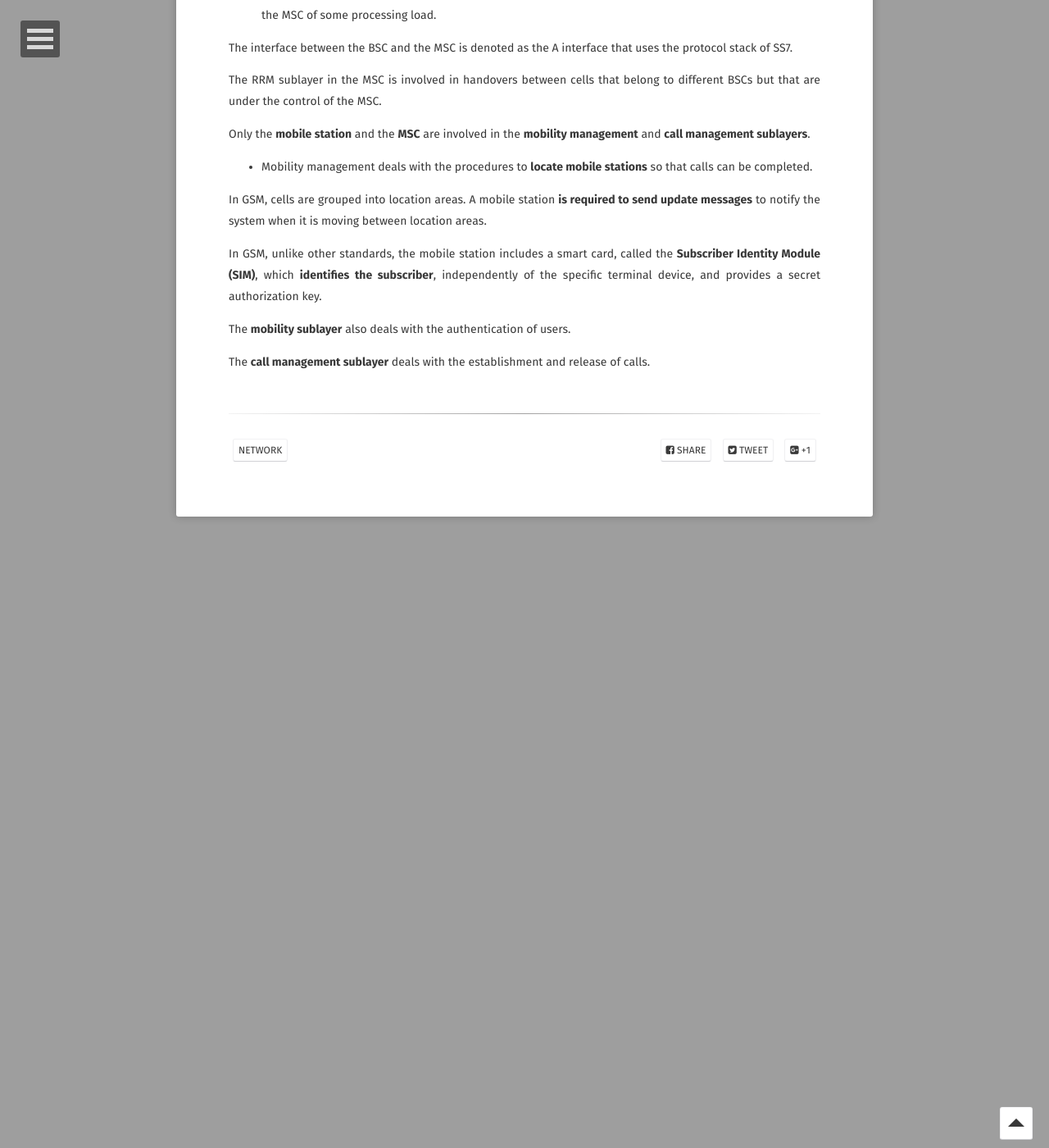
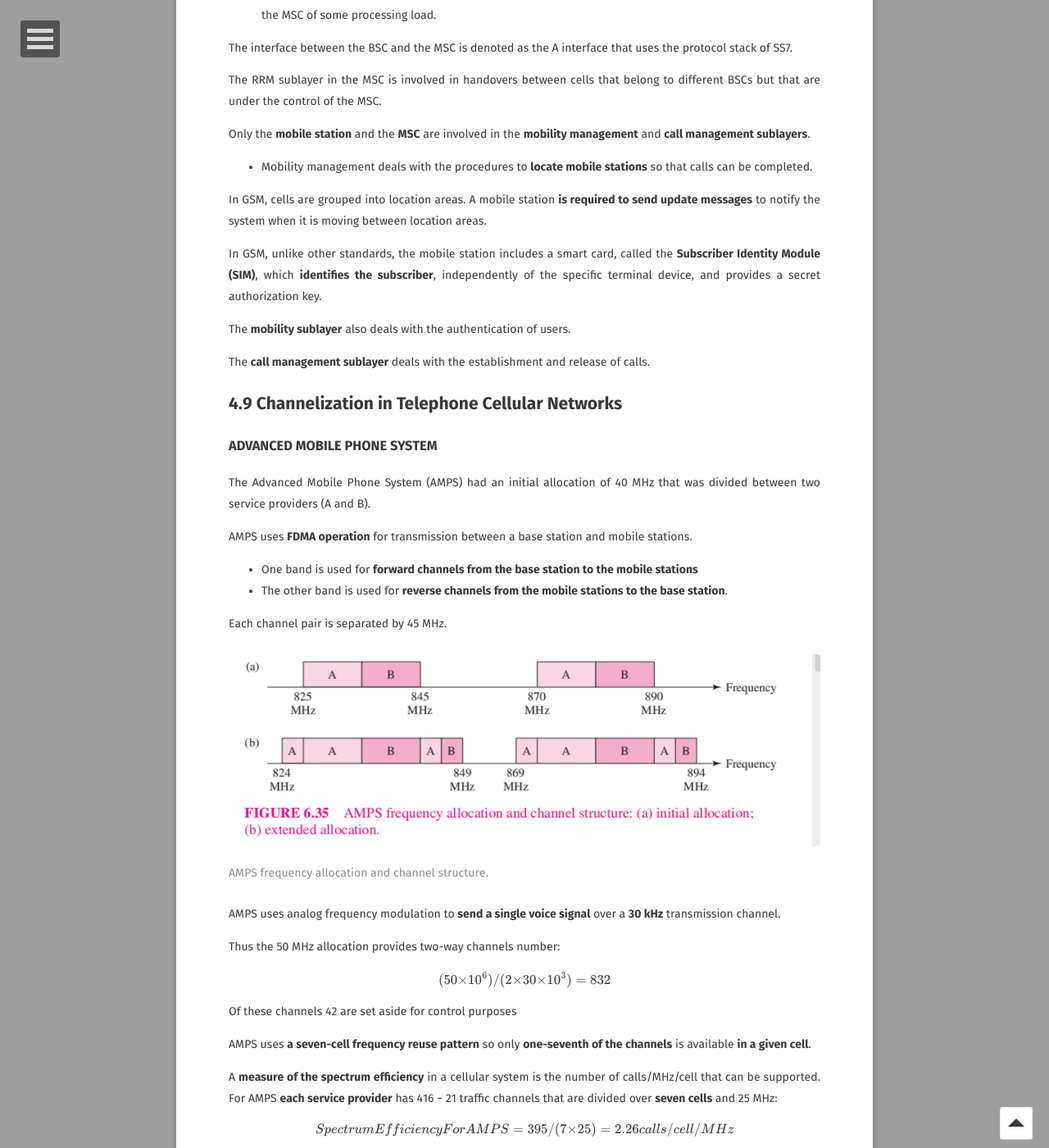
Before and after one commit to OneSilverBullet/silvergamer.github.io, a Jekyll site: the page built from _posts/2023-11-22-circuit-switching-network.md, in a window 1280 px wide and 1400 px high, scrolled down 38270 px. Shown: the whole window at 82% size. Built offline with Jekyll 4.4.1, drawn with Linux system fonts in a browser that asks for light colours; some web fonts are replaced; formulas are drawn with MathJax 3; before the commit the page ends 38900 px from its top, so only the background shows below that; some of the changed text lies outside the part shown.

Commit message:
#0 update calculation of spectrum efficiency

```diff
--- a/_posts/2023-11-22-circuit-switching-network.md
+++ b/_posts/2023-11-22-circuit-switching-network.md
@@ -1011,3 +1011,98 @@ In GSM, unlike other standards, the mobile station includes a smart card, called
 The **mobility sublayer** also deals with the authentication of users.
 
 The **call management sublayer** deals with the establishment and release of calls.
+
+
+## 4.9 Channelization in Telephone Cellular Networks
+
+### ADVANCED MOBILE PHONE SYSTEM
+
+The Advanced Mobile Phone System (AMPS)  had an initial allocation of 40 MHz that was divided between two service providers (A and B).
+
+AMPS uses **FDMA operation** for transmission between a base station and mobile stations.
+* One band is used for **forward channels from the base station to the mobile stations**
+* The other band is used for **reverse channels from the mobile stations to the base station**.
+
+Each channel pair is separated by 45 MHz.
+
+<figure>
+    <a href="https://raw.githubusercontent.com/OneSilverBullet/SilverGamer.GitHub.io/gh-pages/_img/Telecommunication/_635.png"><img src="https://raw.githubusercontent.com/OneSilverBullet/SilverGamer.GitHub.io/gh-pages/_img/Telecommunication/_635.png" align="center"></a>
+    <figcaption> AMPS frequency allocation and channel structure. </figcaption>
+</figure>
+
+ AMPS uses analog frequency modulation to **send a single voice signal** over a **30 kHz** transmission channel.
+
+Thus the 50 MHz allocation provides two-way channels number:
+
+$$(50 × 10^6)/(2 × 30 × 10^3) = 832$$
+
+Of these channels 42 are set aside for control purposes
+
+
+AMPS uses **a seven-cell frequency reuse pattern** so only **one-seventh of the channels** is available **in a given cell**.
+
+A **measure of the spectrum efficiency** in a cellular system is the number of calls/MHz/cell that can be supported. For AMPS **each service provider** has 416 − 21 traffic channels
+that are divided over **seven cells** and 25 MHz:
+
+$$Spectrum Efficiency For AMPS = 395/(7 × 25) = 2.26 calls/cell/MHz$$
+
+
+### IS-54/IS-136
+
+IS-54 uses a hybrid channelization technique that **retains the 30 kHz** structure of AMPS but **divides each 30 kHz channel into several digital TDMA channels**.
+
+This approach allows **cellular systems to be operated in dual mode**, **AMPS and TDMA**. Each 30 kHz channel carries a 48.6 kbps digital signal organized into six-slot cycles as shown.
+* Each cycle has a duration of 40 ms
+* Each slot contains 324 bits
+* Each slot corresponds to a bit rate of 324 bits/40 ms = 8.1 kbps
+* A full-rate channel consisting of **two slots** per cycle, and hence **16.2 kbps**, is used to **carry a voice call**.
+
+Thus IS-54 supports three digtal voice channels in one analog AMPS channel.
+* Half-rate channels (8.1 kbps)
+* Double full-rate channels (32.4 kbps)
+* Triple full-rate channels (48.6 kbps)
+
+<figure>
+    <a href="https://raw.githubusercontent.com/OneSilverBullet/SilverGamer.GitHub.io/gh-pages/_img/Telecommunication/_636.png"><img src="https://raw.githubusercontent.com/OneSilverBullet/SilverGamer.GitHub.io/gh-pages/_img/Telecommunication/_636.png" align="center"></a>
+    <figcaption> IS-54 TDMA structure. </figcaption>
+</figure>
+
+We note that the 416 analog channels available provide 3 × 416 = 1248 digital channels
+* 21 of these channels are used for control purposes
+*  the frequency reuse factor is 7
+
+$$SpectrumEfficiencyOfIS-54 = 1227/(7 × 25) = 7 calls/cell/MHz$$
+
+
+
+### GSM
+
+The **Global System for Mobile Communications (GSM)** is a European standard for cellular telephony that has gained wide acceptance.
+
+GSM was designed to operate in
+* the band 890 to 915 MHz for the **reverse channels**
+* the band 935 to 960 MHz for the **forward channel**
+
+<figure>
+    <a href="https://raw.githubusercontent.com/OneSilverBullet/SilverGamer.GitHub.io/gh-pages/_img/Telecommunication/_637.png"><img src="https://raw.githubusercontent.com/OneSilverBullet/SilverGamer.GitHub.io/gh-pages/_img/Telecommunication/_637.png" align="center"></a>
+    <figcaption> (a) GSM channel structure; (b) GSM TDMA structure. </figcaption>
+</figure>
+
+The available frequency band is divided into carrier signals that are spaced 200 kHz apart.
+
+Thus the 25 MHz bandwidth can support 124 one-way carriers
+
+The carrier signal is divided into **120 ms multiframes**, where each multiframe consists of **26 frames**, and each frame has **eight slots**.
+
+Two frames in a multiframe are used for **control purposes**, and the remaining 24 frames carry traffic.
+
+
+A **full-rate traffic channel** uses one slot in every traffic frame in a multiframe.
+Therefore, the bit rate of a full-rate channel is
+
+$$Traffic channel bit rate = 24 slots/multiframe × 114 bits/slot× (1 multiframe/120 ms) = 22,800 bps$$
+
+
+If we assume 124 carriers in the 50 MHz band, then we obtain a total of 124 × 8 = 992 traffic channels. Assuming a frequency reuse factor of 3:
+
+$$Spectrum efficiency of GSM = 992/(3 × 50) = 6.61 calls/cell/MHz$$
```
Also changed, not shown: _img/Telecommunication/_635.png (added), _img/Telecommunication/_636.png (added), _img/Telecommunication/_637.png (added).
